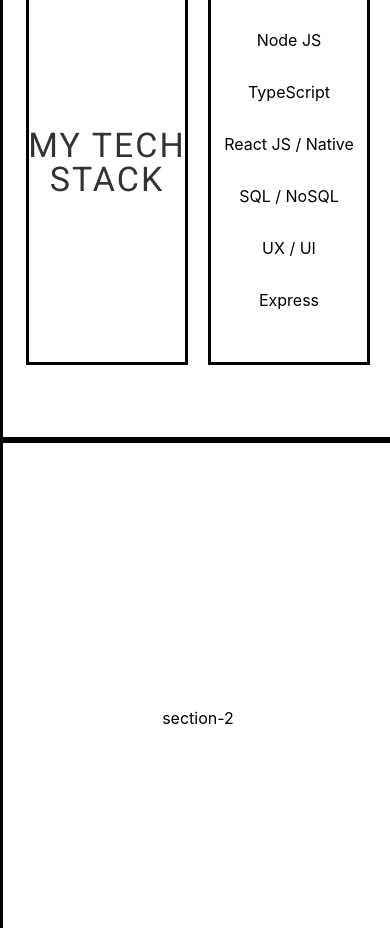
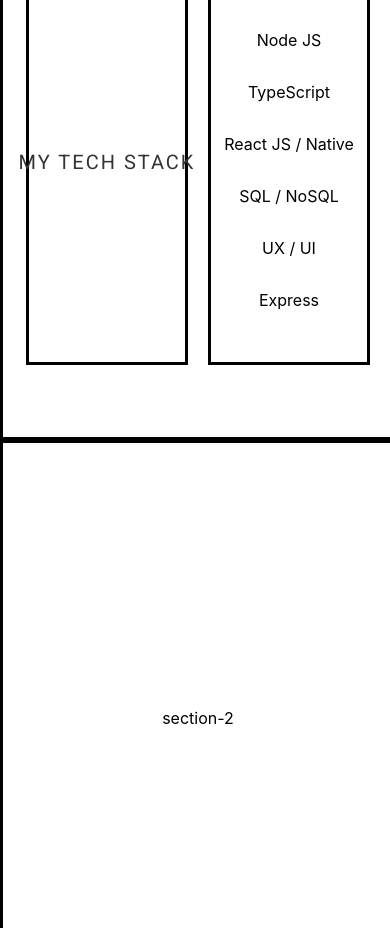
Before and after one commit to VicKhatian/portfolio, a React (Create React App) app: page /about in a window 390 px wide. Shown: the part 980-1908 px from the top of the page. Built offline with nearby package versions, Linux system fonts and the light colour scheme.

Commit message:
added media query for font

```diff
--- a/src/pages/About.css
+++ b/src/pages/About.css
@@ -67,15 +67,11 @@
 
 .skillset-p {
   position: absolute;
-  /* height: 34px;
-  left: 0px;
-  right: 0px;
-  top: calc(50% - 34px / 2 - 42px); */
 
   font-family: "Roboto";
   font-style: normal;
   font-weight: 400;
-  font-size: 34px;
+  font-size: 45px;
   line-height: 34px;
   /* identical to box height, or 100% */
   letter-spacing: 2px;
@@ -83,3 +79,9 @@
 
   color: #333333;
 }
+
+@media only screen and (max-width: 600px) {
+  .skillset-p {
+    font-size: 20px;
+  }
+}
```
